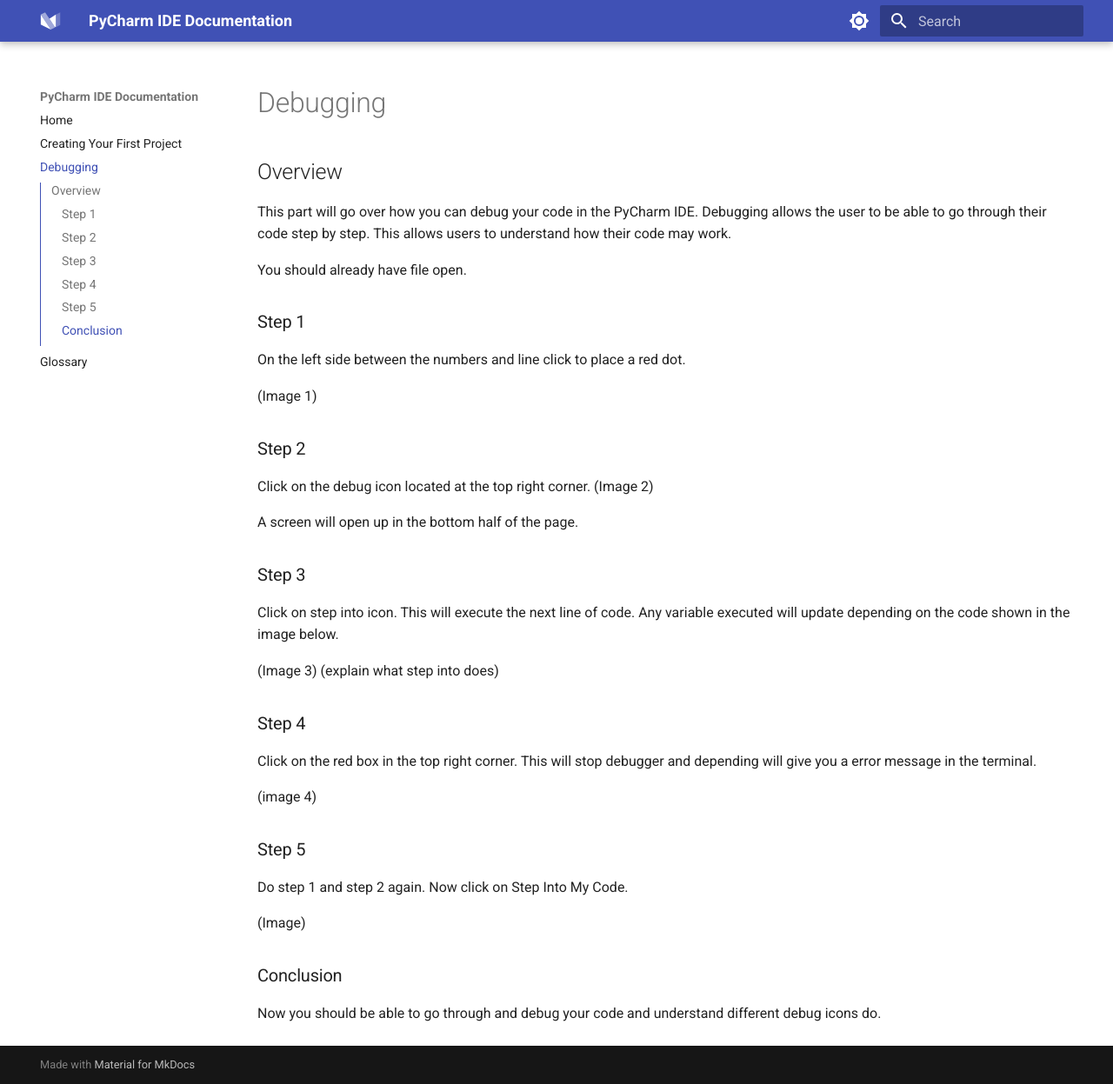
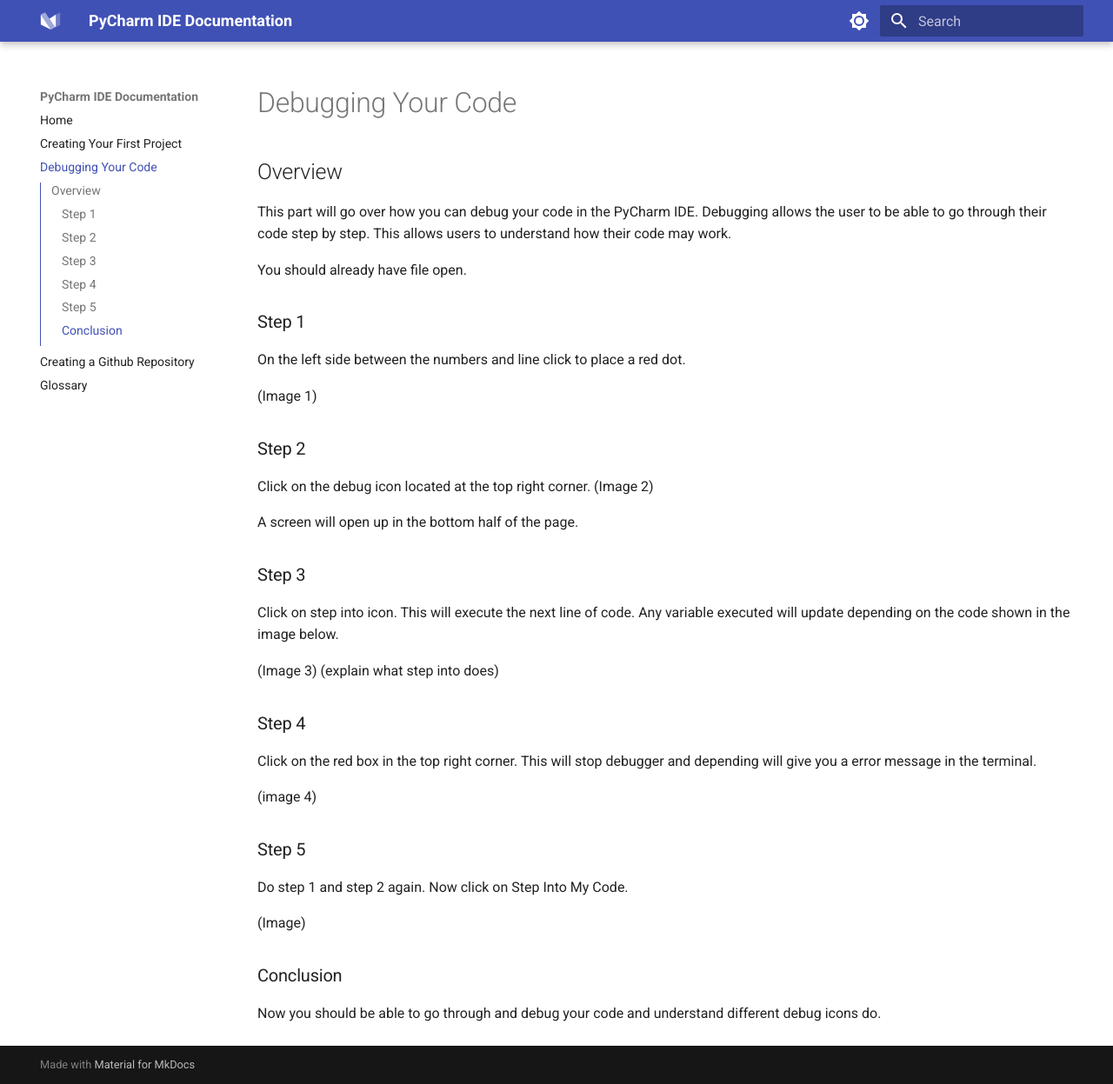
Before and after one commit to mikkosio/User-Doc, an MkDocs documentation site: the page built from docs/pages/debugging.md, in a window 1280 px wide and 1247 px high. Shown: the whole window at 87% size. Built offline with MkDocs 1.6.1 and Material for MkDocs 9.7.7, drawn with Linux system fonts in a browser that asks for light colours.

Commit message:
Added third task

```diff
--- a/mkdocs.yml
+++ b/mkdocs.yml
@@ -3,7 +3,8 @@
 nav:
   - Home: "index.md"
   - Creating Your First Project: "pages/first-project.md"
-  - Debugging: "pages/debugging.md"
+  - Debugging Your Code: "pages/debugging.md"
+  - Creating a Github Repository: "pages/creating-repo.md"
   - Glossary: "pages/glossary.md"
 
 theme:
```
Also changed, not shown: docs/pages/creating-repo.md (added).
